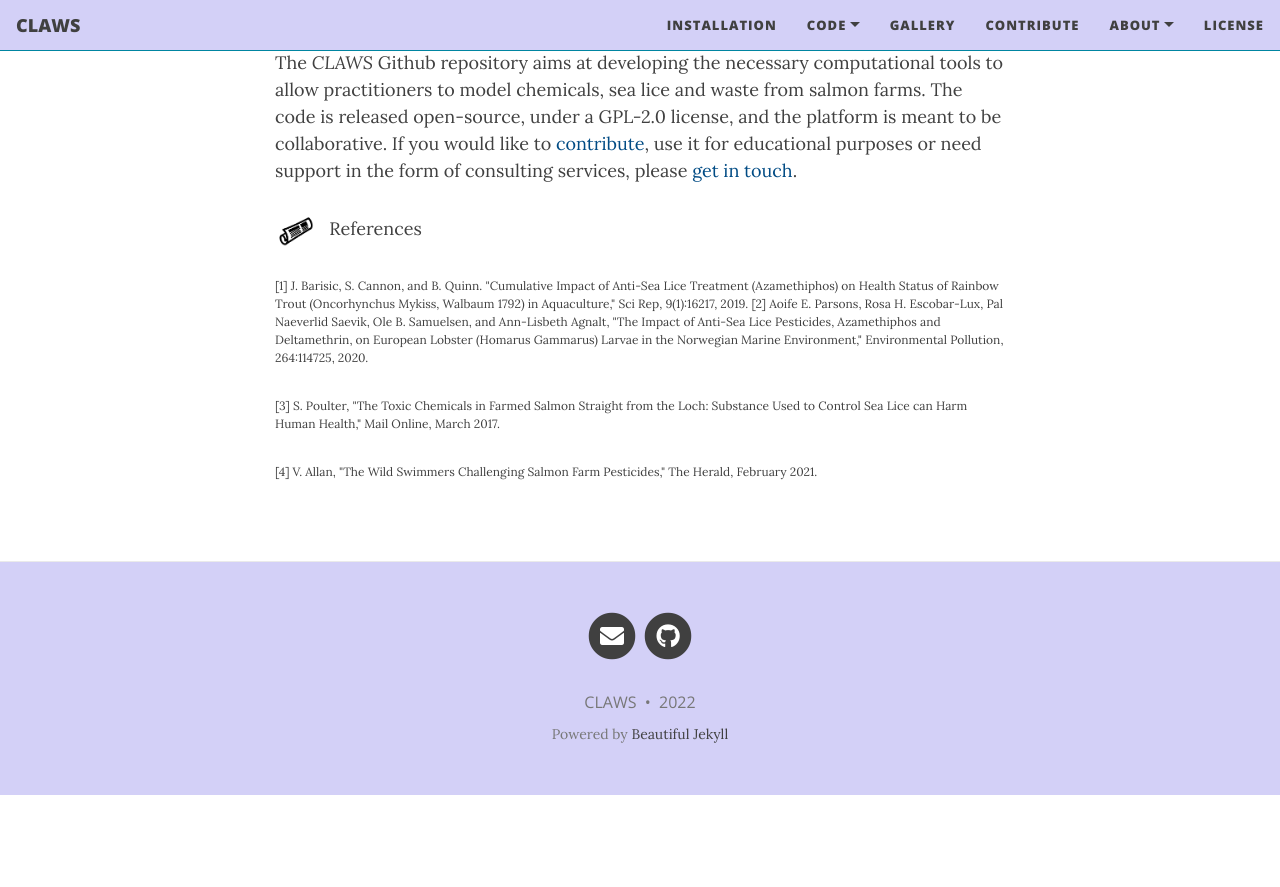
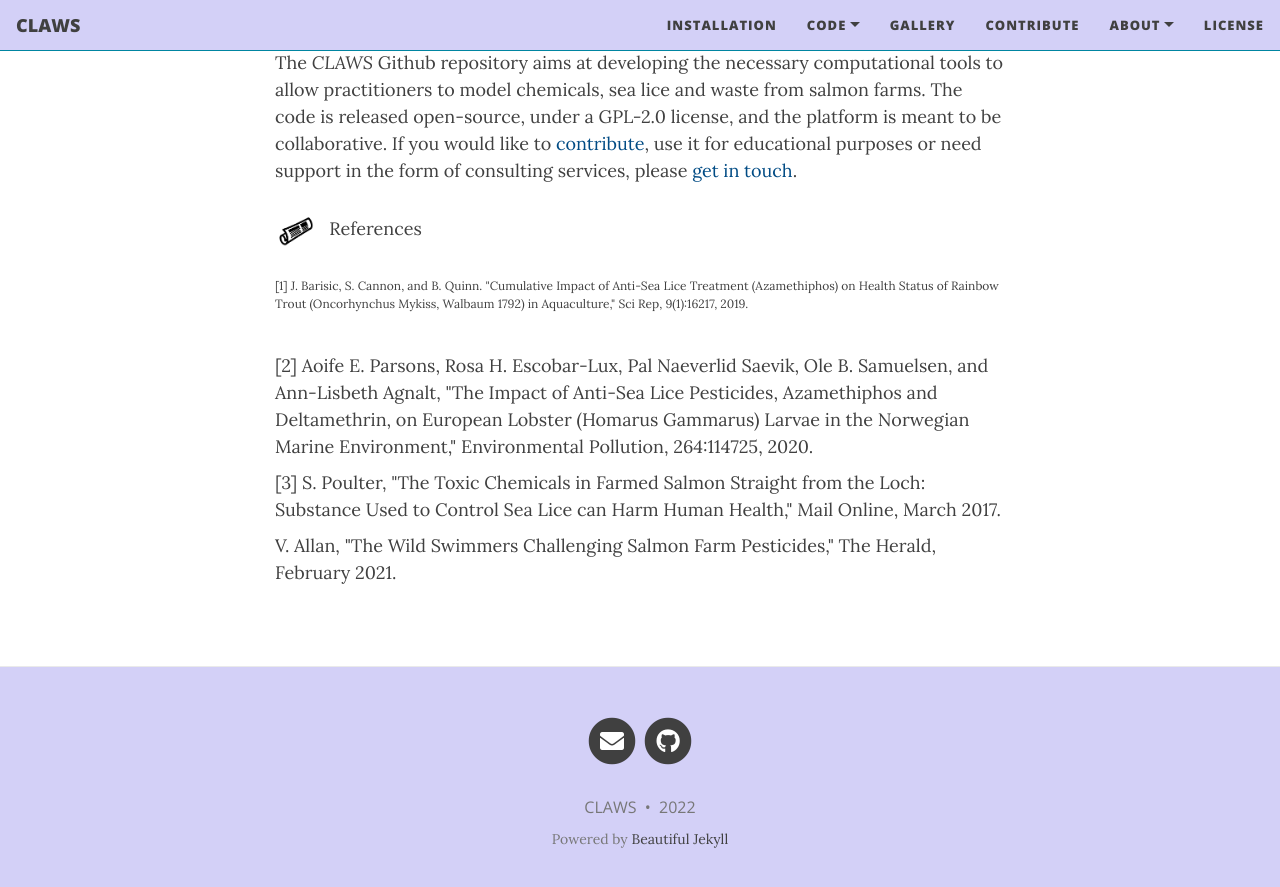
Before and after one commit to claws-scot/claws-scot.github.io, a Jekyll site: the page built from index.html, in a window 1280 px wide and 900 px high, scrolled down 838 px. Shown: the top 887 px of the window. Built offline with Jekyll 4.4.1, drawn with Linux system fonts in a browser that asks for light colours; nearby versions of some CDN libraries; the list of posts is cut into pages by our own code; before the commit the page ends 1633 px from its top, so only the background shows below that.

Commit message:
Editing web pages

```diff
--- a/index.html
+++ b/index.html
@@ -54,13 +54,22 @@ The use of chemical substances such as azamethiphos, deltamethrin, teflubenzuron
 The <i>CLAWS</i> Github repository aims at developing the necessary computational tools to allow practitioners to model chemicals, sea lice and waste from salmon farms. The code is released open-source, under a GPL-2.0 license, and the platform is meant to be collaborative. If you would like to <a href="https://claws-scot.github.io/contribute/">contribute</a>, use it for educational purposes or need support in the form of consulting services, please <a href="https://claws-scot.github.io/contact">get in touch</a>.
 </p>
 
-<p><img src="/docs/icons/publis.png" width="40"> &nbsp; References</p>
+<p><img src="/docs/icons/publis.png" width="40"> &nbsp; References
+<br>
 <p style="font-size:12px">[1] J. Barisic, S. Cannon, and B. Quinn. "Cumulative Impact of Anti-Sea Lice Treatment (Azamethiphos) on Health Status of Rainbow Trout (Oncorhynchus Mykiss, Walbaum 1792) in Aquaculture," Sci Rep, 9(1):16217, 2019.
-
-[2] Aoife E. Parsons, Rosa H. Escobar-Lux, Pal Naeverlid Saevik, Ole B. Samuelsen, and Ann-Lisbeth Agnalt, "The Impact of Anti-Sea Lice Pesticides, Azamethiphos and Deltamethrin, on European Lobster (Homarus Gammarus) Larvae in the Norwegian Marine Environment," Environmental Pollution, 264:114725, 2020.</p>
-<p style="font-size:12px">[3] S. Poulter, "The Toxic Chemicals in Farmed Salmon Straight from the Loch: Substance Used to
-Control Sea Lice can Harm Human Health," Mail Online, March 2017.</p>
-<p style="font-size:12px">[4] V. Allan, "The Wild Swimmers Challenging Salmon Farm Pesticides," The Herald, February 2021.</p>
+<div style="line-height:50%;">
+  <br>
+</div>
+[2] Aoife E. Parsons, Rosa H. Escobar-Lux, Pal Naeverlid Saevik, Ole B. Samuelsen, and Ann-Lisbeth Agnalt, "The Impact of Anti-Sea Lice Pesticides, Azamethiphos and Deltamethrin, on European Lobster (Homarus Gammarus) Larvae in the Norwegian Marine Environment," Environmental Pollution, 264:114725, 2020.
+<div style="line-height:50%;">
+  <br>
+</div>
+[3] S. Poulter, "The Toxic Chemicals in Farmed Salmon Straight from the Loch: Substance Used to
+Control Sea Lice can Harm Human Health," Mail Online, March 2017.
+<div style="line-height:50%;">
+  <br>
+</div>
+V. Allan, "The Wild Swimmers Challenging Salmon Farm Pesticides," The Herald, February 2021.</p>
 
 
 <!-- Javascript for the slideshow -->
```
